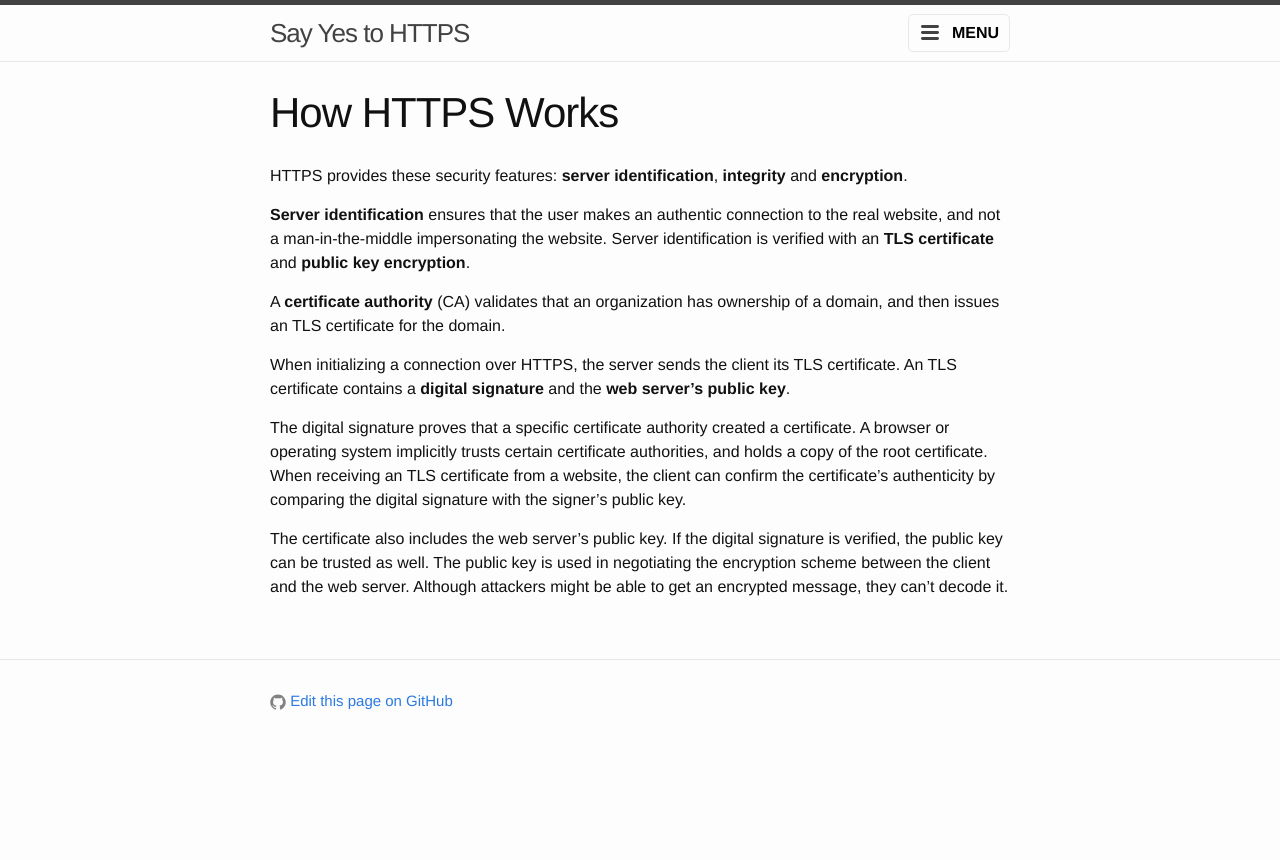
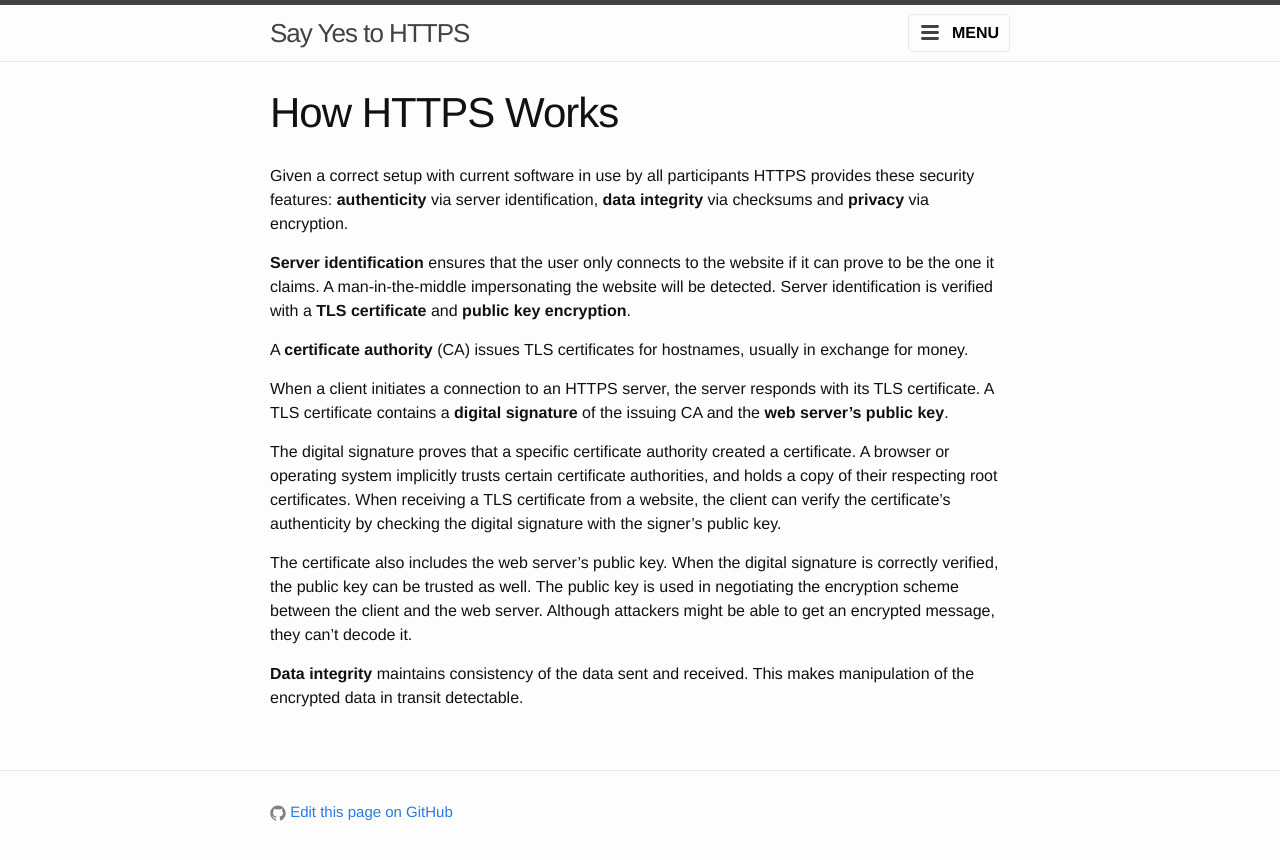
Before and after one commit to ericandrewlewis/say-yes-to-https, a Jekyll site: the page built from how-https-works.md, in a window 1280 px wide. Shown: the top 860 px of the page. Built offline with Jekyll 4.4.1, drawn with Linux system fonts in a browser that asks for light colours.

Commit message:
Eased some claims of security that are only valid under certain conditions. Added the benefits of using HTTPS and by which means these are achieved. Corrected statement that CAs validate domain ownership, since they usually do not do this at all. Added paragraph stub about data integrity provided by TLS.

```diff
--- a/how-https-works.md
+++ b/how-https-works.md
@@ -5,14 +5,16 @@ permalink: /how-https-works/
 menu_weight: 20
 ---
 
-HTTPS provides these security features: **server identification**, **integrity** and **encryption**.
+Given a correct setup with current software in use by all participants HTTPS provides these security features: **authenticity** via server identification, **data integrity** via checksums and **privacy** via encryption.
 
-**Server identification** ensures that the user makes an authentic connection to the real website, and not a man-in-the-middle impersonating the website. Server identification is verified with an **TLS certificate** and **public key encryption**.
+**Server identification** ensures that the user only connects to the website if it can prove to be the one it claims. A man-in-the-middle impersonating the website will be detected. Server identification is verified with a **TLS certificate** and **public key encryption**.
 
-A **certificate authority** (CA) validates that an organization has ownership of a domain, and then issues an TLS certificate for the domain.
+A **certificate authority** (CA) issues TLS certificates for hostnames, usually in exchange for money.
 
-When initializing a connection over HTTPS, the server sends the client its TLS certificate. An TLS certificate contains a **digital signature** and the **web server's public key**.
+When a client initiates a connection to an HTTPS server, the server responds with its TLS certificate. A TLS certificate contains a **digital signature** of the issuing CA and the **web server's public key**.
 
-The digital signature proves that a specific certificate authority created a certificate. A browser or operating system implicitly trusts certain certificate authorities, and holds a copy of the root certificate. When receiving an TLS certificate from a website, the client can confirm the certificate's authenticity by comparing the digital signature with the signer's public key.
+The digital signature proves that a specific certificate authority created a certificate. A browser or operating system implicitly trusts certain certificate authorities, and holds a copy of their respecting root certificates. When receiving a TLS certificate from a website, the client can verify the certificate's authenticity by checking the digital signature with the signer's public key.
 
-The certificate also includes the web server's public key. If the digital signature is verified, the public key can be trusted as well. The public key is used in negotiating the encryption scheme between the client and the web server. Although attackers might be able to get an encrypted message, they can't decode it.
+The certificate also includes the web server's public key. When the digital signature is correctly verified, the public key can be trusted as well. The public key is used in negotiating the encryption scheme between the client and the web server. Although attackers might be able to get an encrypted message, they can't decode it.
+
+**Data integrity** maintains consistency of the data sent and received. This makes manipulation of the encrypted data in transit detectable.
```
